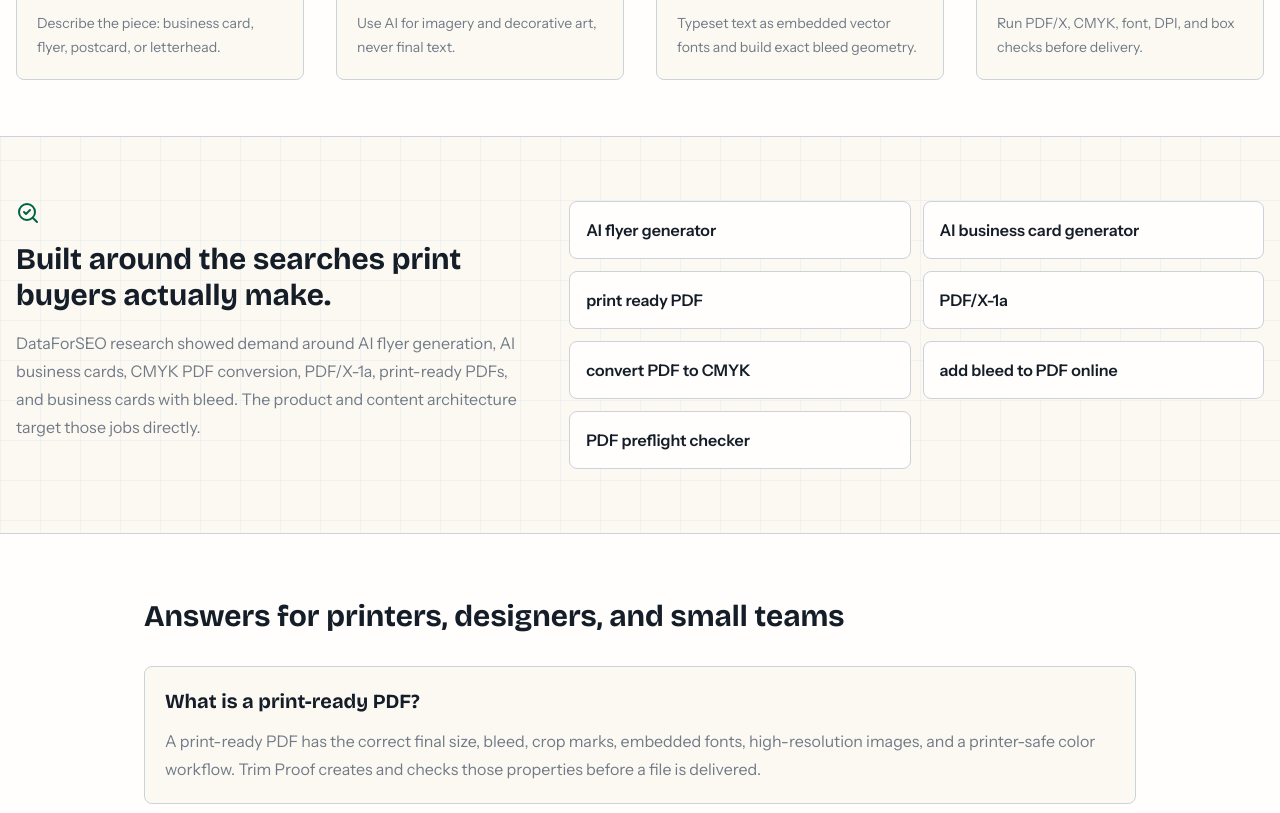
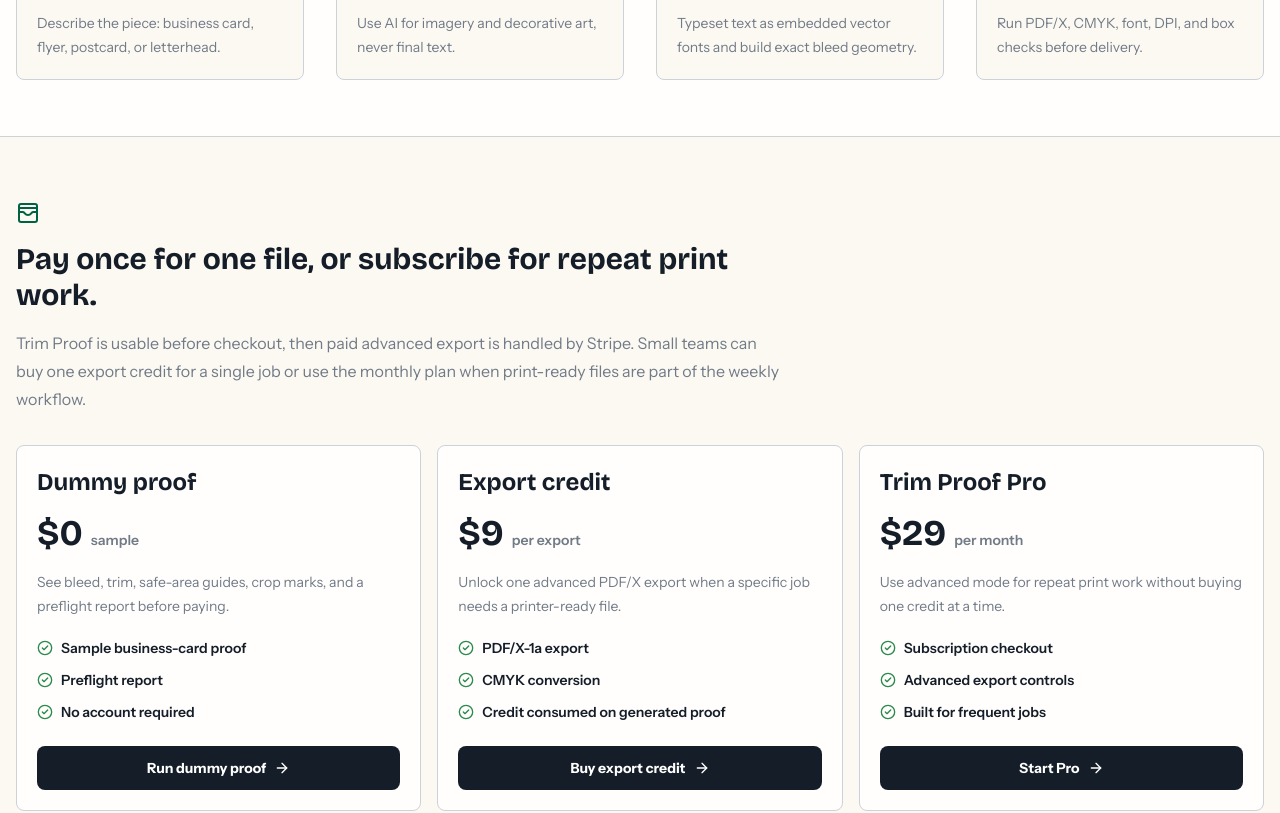
Before and after one commit to georgemcp/press-forge, a Next.js app: page / in a window 1280 px wide. Shown: the part 880-1693 px from the top of the page. Built offline with nearby package versions, Linux system fonts and the light colour scheme; no server answers.

Commit message:
Add Trim Proof pricing section

```diff
--- a/src/components/marketing-site.tsx
+++ b/src/components/marketing-site.tsx
@@ -13,7 +13,8 @@
   Ruler,
   SearchCheck,
   ShieldCheck,
-  Sparkles
+  Sparkles,
+  WalletCards
 } from "lucide-react";
 import type { LucideIcon } from "lucide-react";
 import { trackEvent } from "@/lib/analytics/events";
@@ -53,6 +54,39 @@
   ["Gate", "Run PDF/X, CMYK, font, DPI, and box checks before delivery.", ShieldCheck]
 ];
 
+const pricingPlans = [
+  {
+    id: "dummy",
+    name: "Dummy proof",
+    price: "$0",
+    cadence: "sample",
+    body: "See bleed, trim, safe-area guides, crop marks, and a preflight report before paying.",
+    cta: "Run dummy proof",
+    href: "/app",
+    features: ["Sample business-card proof", "Preflight report", "No account required"]
+  },
+  {
+    id: "export",
+    name: "Export credit",
+    price: "$9",
+    cadence: "per export",
+    body: "Unlock one advanced PDF/X export when a specific job needs a printer-ready file.",
+    cta: "Buy export credit",
+    href: "/app?mode=advanced",
+    features: ["PDF/X-1a export", "CMYK conversion", "Credit consumed on generated proof"]
+  },
+  {
+    id: "pro",
+    name: "Trim Proof Pro",
+    price: "$29",
+    cadence: "per month",
+    body: "Use advanced mode for repeat print work without buying one credit at a time.",
+    cta: "Start Pro",
+    href: "/app?mode=advanced",
+    features: ["Subscription checkout", "Advanced export controls", "Built for frequent jobs"]
+  }
+];
+
 function JsonLd() {
   const schema = {
     "@context": "https://schema.org",
@@ -73,10 +107,16 @@
         description:
           "Trim Proof turns design briefs into print-ready PDF/X files with deterministic CMYK conversion, bleed, crop marks, embedded vector fonts, and preflight checks.",
         offers: {
-          "@type": "Offer",
-          price: "0",
+          "@type": "AggregateOffer",
           priceCurrency: "USD",
-          description: "Pricing is configured through Stripe for export credits and subscriptions."
+          lowPrice: "0",
+          highPrice: "29",
+          offerCount: 3,
+          offers: [
+            { "@type": "Offer", name: "Dummy proof", price: "0", priceCurrency: "USD" },
+            { "@type": "Offer", name: "Export credit", price: "9", priceCurrency: "USD" },
+            { "@type": "Offer", name: "Trim Proof Pro", price: "29", priceCurrency: "USD" }
+          ]
         }
       },
       {
@@ -170,6 +210,7 @@
           </Link>
           <nav className="hidden items-center gap-6 text-sm font-semibold text-muted md:flex">
             <a href="#how-it-works">How it works</a>
+            <a href="#pricing">Pricing</a>
             <a href="#seo-pages">Tools</a>
             <a href="#faq">FAQ</a>
           </nav>
@@ -244,7 +285,54 @@
         </div>
       </section>
 
-      <section className="mx-auto max-w-7xl px-4 py-16">
+      <section className="border-b border-border bg-background" id="pricing">
+        <div className="mx-auto max-w-7xl px-4 py-16">
+          <div className="max-w-3xl">
+            <WalletCards aria-hidden className="h-6 w-6 text-brand" />
+            <h2 className="mt-4 font-display text-3xl font-bold text-surface-ink">Pay once for one file, or subscribe for repeat print work.</h2>
+            <p className="mt-4 text-base leading-7 text-muted">
+              Trim Proof is usable before checkout, then paid advanced export is handled by Stripe. Small teams can buy
+              one export credit for a single job or use the monthly plan when print-ready files are part of the weekly workflow.
+            </p>
+          </div>
+          <div className="mt-8 grid gap-4 lg:grid-cols-3">
+            {pricingPlans.map((plan) => (
+              <article key={plan.id} className="flex min-h-[340px] flex-col rounded-[8px] border border-border bg-surface p-5">
+                <div>
+                  <h3 className="font-display text-2xl font-bold text-surface-ink">{plan.name}</h3>
+                  <div className="mt-4 flex items-end gap-2">
+                    <span className="font-display text-4xl font-bold text-surface-ink">{plan.price}</span>
+                    <span className="pb-1 text-sm font-semibold text-muted">{plan.cadence}</span>
+                  </div>
+                  <p className="mt-4 text-sm leading-6 text-muted">{plan.body}</p>
+                </div>
+                <ul className="mt-5 flex-1 space-y-3 text-sm font-semibold text-surface-ink">
+                  {plan.features.map((feature) => (
+                    <li key={feature} className="flex gap-2">
+                      <CheckCircle2 aria-hidden className="mt-0.5 h-4 w-4 shrink-0 text-success" />
+                      <span>{feature}</span>
+                    </li>
+                  ))}
+                </ul>
+                <Link
+                  className="mt-6 inline-flex h-11 items-center justify-center gap-2 rounded-[8px] bg-surface-ink px-4 text-sm font-bold text-white"
+                  href={plan.href}
+                  onClick={() =>
+                    trackEvent(plan.id === "dummy" ? "dummy_proof_started" : "advanced_mode_selected", {
+                      source: `pricing_${plan.id}`
+                    })
+                  }
+                >
+                  {plan.cta}
+                  <ArrowRight aria-hidden className="h-4 w-4" />
+                </Link>
+              </article>
+            ))}
+          </div>
+        </div>
+      </section>
+
+      <section className="mx-auto max-w-7xl px-4 py-16" id="seo-pages">
         <div className="grid gap-8 lg:grid-cols-[0.75fr_1fr]">
           <div>
             <SearchCheck aria-hidden className="h-6 w-6 text-brand" />
```
